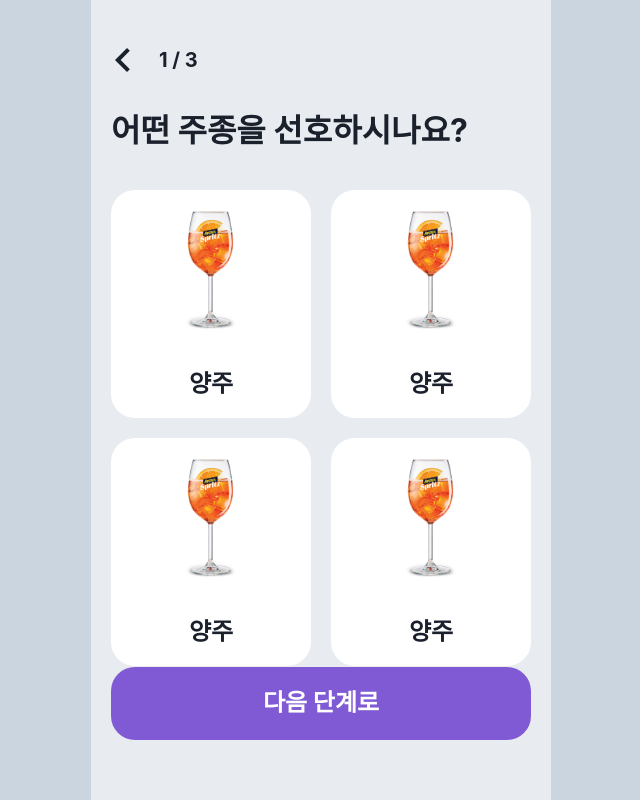
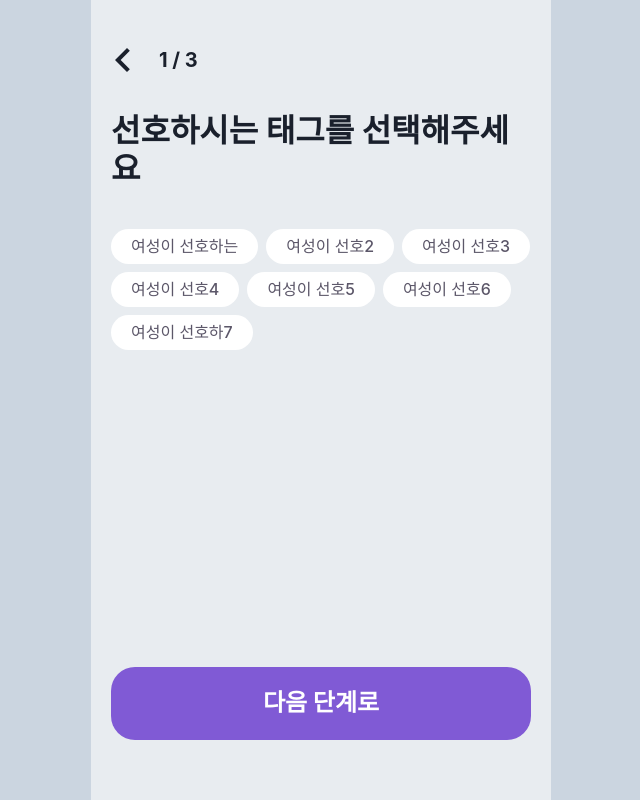
Before and after one commit to Yeinalee/Drink-Recommendation_Next.js, a Next.js app in the folder frontend/: page /search/1 in a window 1280 px wide. Shown: the whole page, without its empty margins (319-959 px from the left). Built offline with nearby package versions, Linux system fonts and the light colour scheme.

Commit message:
feat(frontend): 1, 2 순서 변경 및 search query string 처리

```diff
--- a/frontend/src/mockups/tags.js
+++ b/frontend/src/mockups/tags.js
@@ -1,23 +1,30 @@
 export const MOCKUP_TAGS = [
   {
+    id: 1,
     name: "여성이 선호하는",
   },
   {
-    name: "여성이 선호하는",
+    id: 2,
+    name: "여성이 선호2",
   },
   {
-    name: "여성이 선호하는",
+    id: 3,
+    name: "여성이 선호3",
   },
   {
-    name: "여성이 선호하는",
+    id: 4,
+    name: "여성이 선호4",
   },
   {
-    name: "여성이 선호하는",
+    id: 5,
+    name: "여성이 선호5",
   },
   {
-    name: "여성이 선호하는",
+    id: 6,
+    name: "여성이 선호6",
   },
   {
-    name: "여성이 선호하는",
+    id: 7,
+    name: "여성이 선호하7",
   },
 ];
--- a/frontend/src/pages/search/1.js
+++ b/frontend/src/pages/search/1.js
@@ -1,31 +1,28 @@
-import { SimpleGrid } from "@chakra-ui/react";
+import { Tag, Wrap } from "@chakra-ui/react";
 import { useRouter } from "next/router";
 import { useCallback, useState } from "react";
-import SimpleDrinkCard from "../../components/common/SimpleDrinkCard";
 import SearchSectionLayout from "../../components/pages/search/SearchSectionLayout";
 import { LOCAL_STORAGE_KEY } from "../../constants/localStorage";
-import { MOCKUP_KIND_OF_DRINKS } from "../../mockups/kindOfDrink";
+import { MOCKUP_TAGS } from "../../mockups/tags";
 
-function PreferredKindSearchPage() {
+function TagSearchPage() {
   const router = useRouter();
 
-  const [kinds, setKinds] = useState(
-    MOCKUP_KIND_OF_DRINKS.map((kind) => ({ ...kind, selected: false }))
-  );
+  const [tags, setTags] = useState(MOCKUP_TAGS.map((tag) => ({ ...tag, selected: false })));
 
   const [selectedCount, setSelectedCount] = useState(0);
 
   const handleClickNextButton = useCallback(() => {
     localStorage.setItem(
-      LOCAL_STORAGE_KEY.SEARCH_KINDS_KEY,
-      JSON.stringify(kinds.filter((kind) => kind.selected))
+      LOCAL_STORAGE_KEY.SEARCH_TAGS_KEY,
+      JSON.stringify(tags.filter((tag) => tag.selected))
     );
     router.push("/search/2");
-  }, [router, kinds]);
+  }, [router, tags]);
 
   return (
     <SearchSectionLayout
-      title="어떤 주종을 선호하시나요?"
+      title="선호하시는 태그를 선택해주세요"
       stepString="1 / 3"
       onClickPrevButton={() => {
         router.push("/search/0");
@@ -34,34 +31,33 @@ function PreferredKindSearchPage() {
       buttonText="다음 단계로"
       disableButton={selectedCount <= 0}
     >
-      <SimpleGrid columns={2} spacing="20px" overflowY="scroll">
-        {kinds.map((kind, idx) => (
-          <SimpleDrinkCard
+      <Wrap spacing="8px">
+        {tags.map((tag, idx) => (
+          <Tag
             onClick={() => {
-              if (kind.selected) {
+              if (tag.selected) {
                 setSelectedCount(selectedCount - 1);
               } else {
                 setSelectedCount(selectedCount + 1);
               }
 
-              setKinds([
-                ...kinds.slice(0, idx),
-                { ...kind, selected: !kind.selected },
-                ...kinds.slice(idx + 1, kinds.length),
+              setTags([
+                ...tags.slice(0, idx),
+                { ...tag, selected: !tag.selected },
+                ...tags.slice(idx + 1, tags.length),
               ]);
             }}
-            _hover={{
-              cursor: "pointer",
-            }}
-            selected={kind.selected}
+            _hover={{ cursor: "pointer" }}
+            variant={tag.selected ? "selected" : "solid"}
             key={idx}
-            name={kind.name}
-            imageSrc={kind.photo}
-          />
+            size="lg"
+          >
+            {tag.name}
+          </Tag>
         ))}
-      </SimpleGrid>
+      </Wrap>
     </SearchSectionLayout>
   );
 }
 
-export default PreferredKindSearchPage;
+export default TagSearchPage;
--- a/frontend/src/pages/search/index.js
+++ b/frontend/src/pages/search/index.js
@@ -2,7 +2,7 @@ import { SimpleGrid } from "@chakra-ui/react";
 import { useRouter } from "next/router";
 import DrinkCard from "../../components/common/DrinkCard";
 import SearchSectionLayout from "../../components/pages/search/SearchSectionLayout";
-import { MOCKUP_DRINKS } from "../../mockups/drinks";
+import { MOCKUP_RECIPES } from "../../mockups/recipes";
 
 function TagSearchPage() {
   const router = useRouter();
@@ -16,7 +16,7 @@ function TagSearchPage() {
       }}
     >
       <SimpleGrid columns={2} spacing="20px">
-        {MOCKUP_DRINKS.map((drink, idx) => (
+        {MOCKUP_RECIPES.map((drink, idx) => (
           <DrinkCard
             key={idx}
             imageSrc={drink.imageSrc}
```
Also changed, not shown: frontend/src/mockups/drinks.js (+25 -25 lines), frontend/src/mockups/recipes.js (added, +39 -0 lines), frontend/src/pages/search/2.js (+28 -24 lines), frontend/src/pages/search/3.js (+18 -4 lines).
